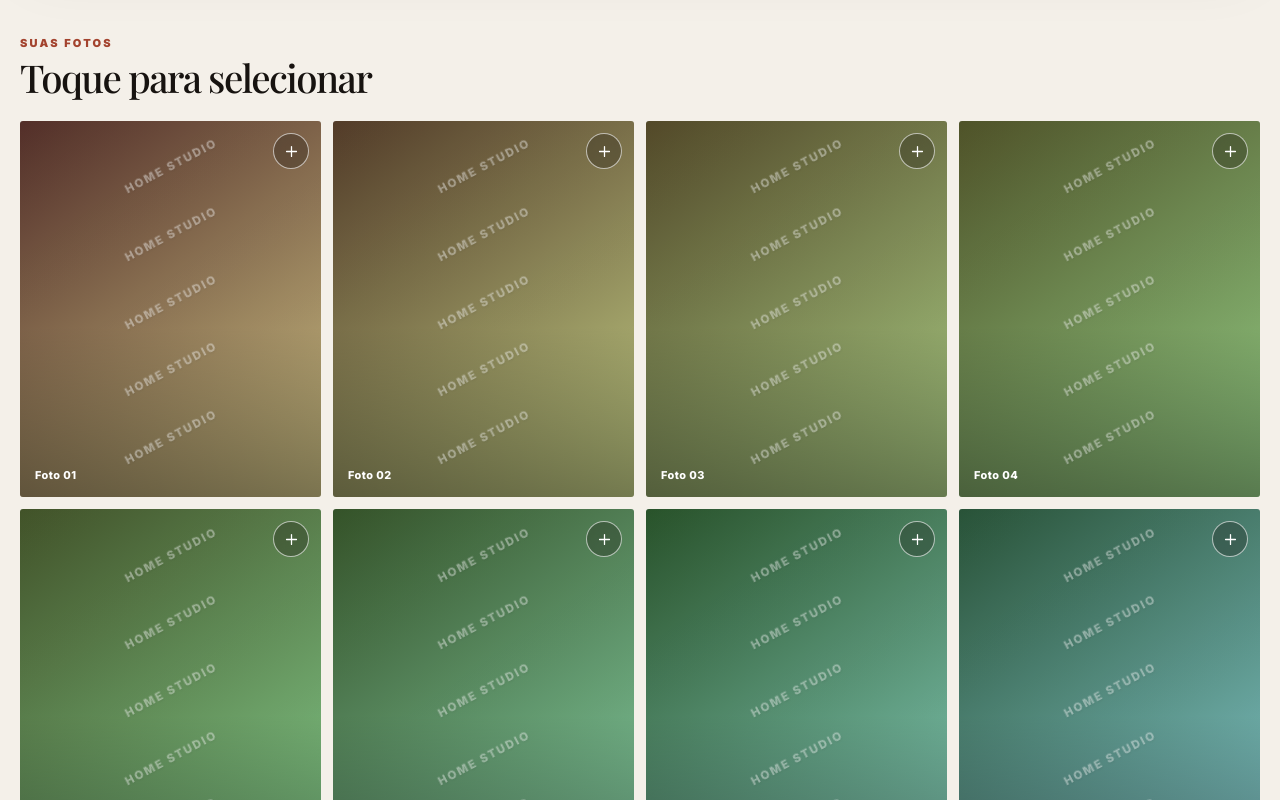
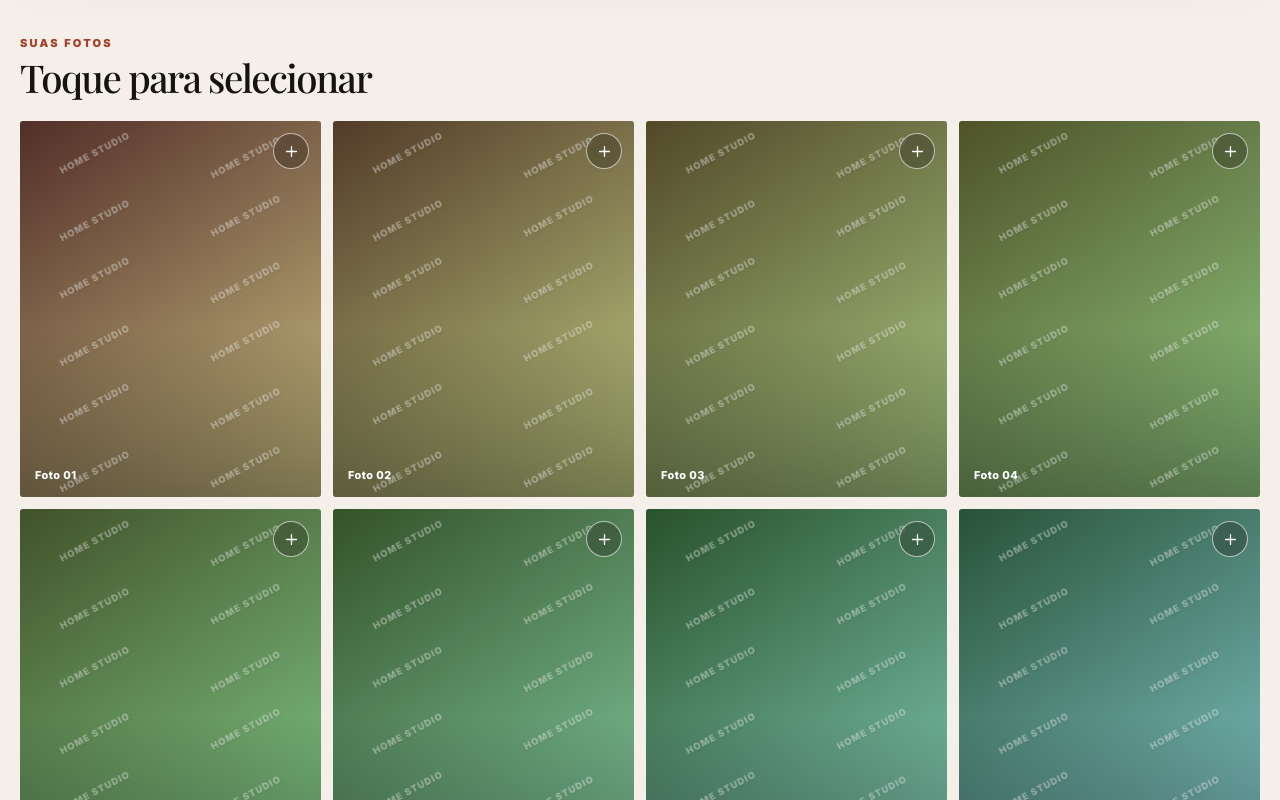
Before and after one commit to moreirahype/home-studio-gallery, a Next.js app: page /g/demo in a window 1280 px wide. Shown: the part 880-1680 px from the top of the page. Built offline with nearby package versions, Linux system fonts and the light colour scheme; a web font is replaced by a local one.

Commit message:
feat: spread watermark across gallery photos

```diff
--- a/app/globals.css
+++ b/app/globals.css
@@ -441,40 +441,28 @@
   position: absolute;
   z-index: 1;
   inset: 0;
+  display: grid;
+  grid-template-columns: repeat(2, 1fr);
+  grid-template-rows: repeat(6, 1fr);
+  align-items: center;
+  justify-items: center;
   pointer-events: none;
   overflow: hidden;
 }
 
 .watermark-pattern span {
-  position: absolute;
-  left: 50%;
   color: rgb(255 255 255 / 42%);
-  font-size: clamp(0.58rem, 0.9vw, 0.76rem);
+  font-size: clamp(0.44rem, 0.72vw, 0.68rem);
   font-weight: 800;
-  letter-spacing: 0.16em;
+  letter-spacing: 0.12em;
   filter: drop-shadow(0 1px 1px rgb(0 0 0 / 20%));
-  transform: translate(-50%, -50%) rotate(-28deg);
+  transform: rotate(-28deg);
   white-space: nowrap;
 }
 
-.watermark-pattern span:nth-child(1) {
-  top: 12%;
-}
-
-.watermark-pattern span:nth-child(2) {
-  top: 30%;
-}
-
-.watermark-pattern span:nth-child(3) {
-  top: 48%;
-}
-
-.watermark-pattern span:nth-child(4) {
-  top: 66%;
-}
-
-.watermark-pattern span:nth-child(5) {
-  top: 84%;
+.watermark-pattern span:nth-child(4n + 2),
+.watermark-pattern span:nth-child(4n + 3) {
+  transform: translateY(42%) rotate(-28deg);
 }
 
 .photo-number,
--- a/components/gallery.tsx
+++ b/components/gallery.tsx
@@ -290,7 +290,7 @@
               />
               <span className="photo-shade" />
               <span className="watermark-pattern" aria-hidden="true">
-                {Array.from({ length: 5 }, (_, index) => (
+                {Array.from({ length: 12 }, (_, index) => (
                   <span key={index}>HOME STUDIO</span>
                 ))}
               </span>
```
Also changed, not shown: 1 other file (tests, documents, lock files or other folders).
